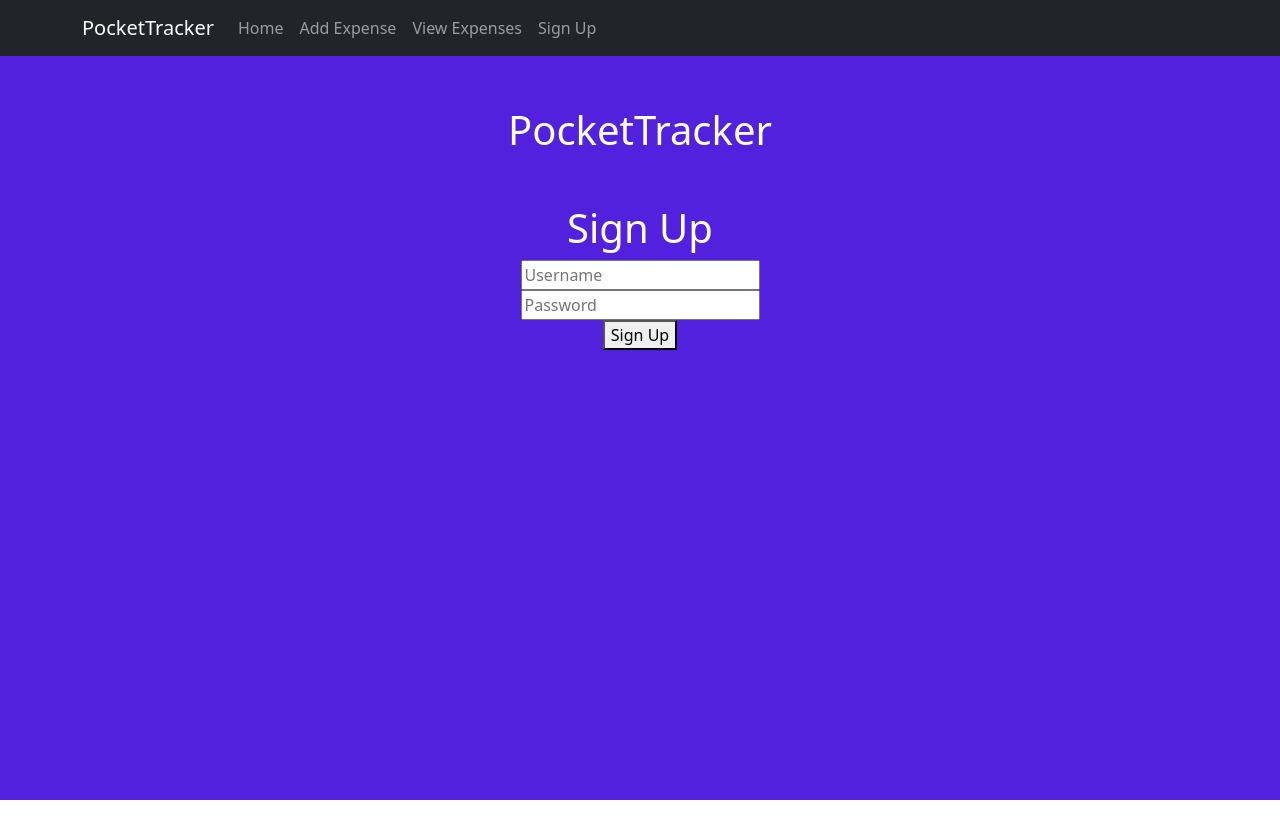
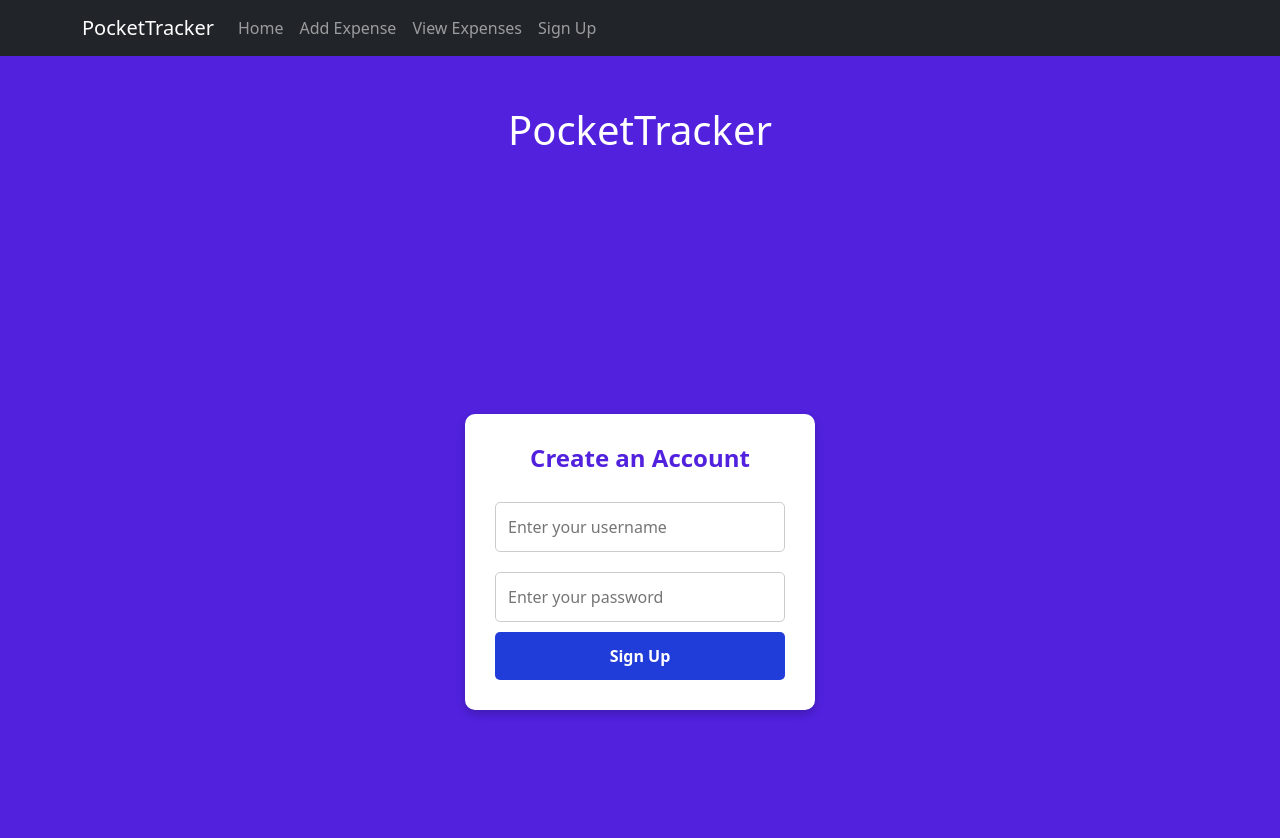
Before and after one commit to michaelangeloojeani/DRQProject2024, a React (Create React App) app in the folder pockettracker/: page /signup in a window 1280 px wide. Shown: the top 838 px of the page. Before the commit the page ends 800 px from the top, so only its background shows below. Built offline with nearby package versions, Linux system fonts and the light colour scheme.

Commit message:
edited css to make make the app look more pleasing

```diff
--- a/pockettracker/src/components/ExpenseItem.js
+++ b/pockettracker/src/components/ExpenseItem.js
@@ -17,8 +17,8 @@ const ExpenseItem = ({ expense, onDelete }) => {
   const { description, amount, category, date } = expense;
 
   return (
-    <Card style={{ marginBottom: "15px", borderRadius: "10px", boxShadow: "0px 4px 6px rgba(0, 0, 0, 0.1)" }}>
-      <Card.Header style={{ display: "flex", alignItems: "center", gap: "10px" }}>
+    <Card style={{marginBottom: "15px", borderRadius: "10px", boxShadow: "0px 4px 6px rgba(0, 0, 0, 0.1)" }}>
+      <Card.Header style={{  backgroundColor: "#663ce2", display: "flex", alignItems: "center", gap: "10px" }}>
         {categoryIcons[category] || <FaTag />} <span>{category || "No Category"}</span>
       </Card.Header>
       <Card.Body>
--- a/pockettracker/src/components/Home.js
+++ b/pockettracker/src/components/Home.js
@@ -1,19 +1,52 @@
-// Home.js
 import React from "react";
 import { Link } from "react-router-dom";
 
 function Home() {
+  const containerStyle = {
+    display: "flex",
+    flexDirection: "column",
+    height: "100vh",
+  };
+
+  const topSectionStyle = {
+    flex: "1",
+    display: "flex",
+    flexDirection: "column",
+    justifyContent: "center",
+    alignItems: "center",
+    backgroundColor: "#f5f5f5",
+    padding: "20px",
+    color: "#000",
+  };
+
+  const bottomSectionStyle = {
+    flex: "1",
+    backgroundImage: "url('/money1.jpg')",
+    backgroundSize: "cover",
+    backgroundPosition: "center",
+    backgroundRepeat: "no-repeat",
+  };
+
+  const buttonStyle = {
+    padding: "10px 20px",
+    backgroundColor: "#663ce2",
+    color: "#fff",
+    border: "none",
+    borderRadius: "5px",
+    cursor: "pointer",
+    marginTop: "10px",
+  };
+
   return (
-    <div style={{ textAlign: "center", marginTop: "50px" }}>
-      <h1>Welcome to PocketTracker</h1>
-      <p>Track your expenses and manage your finances effectively</p>
-      <p>Sign up to access your account.</p>
-      <div>
-
-        <Link to="/signup" style={{ marginLeft: "10px" }}>
-          <button>Sign Up</button>
+    <div style={containerStyle}>
+      <div style={topSectionStyle}>
+        <h1>Welcome to PocketTracker</h1>
+        <p>Track your expenses and manage your finances effectively</p>
+        <Link to="/signup">
+          <button style={buttonStyle}>Sign Up</button>
         </Link>
       </div>
+      <div style={bottomSectionStyle}></div>
     </div>
   );
 }
--- a/pockettracker/src/components/SignUp.js
+++ b/pockettracker/src/components/SignUp.js
@@ -33,27 +33,77 @@ function SignUp({ setUsername }) {
     }
   };
 
+  // Styles
+  const containerStyle = {
+    display: "flex",
+    justifyContent: "center",
+    alignItems: "center",
+    height: "100vh",
+    backgroundColor: "#5121de",
+  };
+
+  const formStyle = {
+    width: "350px",
+    backgroundColor: "#fff",
+    padding: "30px",
+    borderRadius: "10px",
+    boxShadow: "0 4px 10px rgba(0, 0, 0, 0.2)",
+    textAlign: "center",
+  };
+
+  const inputStyle = {
+    width: "100%",
+    padding: "12px",
+    margin: "10px 0",
+    border: "1px solid #ccc",
+    borderRadius: "5px",
+    fontSize: "16px",
+  };
+
+  const buttonStyle = {
+    width: "100%",
+    padding: "12px",
+    backgroundColor: "#203cd9",
+    color: "#fff",
+    border: "none",
+    borderRadius: "5px",
+    cursor: "pointer",
+    fontWeight: "bold",
+    fontSize: "16px",
+  };
+
+  const titleStyle = {
+    marginBottom: "20px",
+    fontSize: "24px",
+    fontWeight: "bold",
+    color: "#5121de",
+  };
+
   return (
-    <form onSubmit={handleSignUp} style={{ textAlign: "center", marginTop: "50px" }}>
-      <h1>Sign Up</h1>
+    <div style={containerStyle}>
+      <form onSubmit={handleSignUp} style={formStyle}>
+        <h1 style={titleStyle}>Create an Account</h1>
         <input
           type="text"
-        placeholder="Username"
+          placeholder="Enter your username"
           value={inputUsername}
           onChange={(e) => setInputUsername(e.target.value)}
+          style={inputStyle}
           required
         />
-      <br />
         <input
           type="password"
-        placeholder="Password"
+          placeholder="Enter your password"
           value={password}
           onChange={(e) => setPassword(e.target.value)}
+          style={inputStyle}
           required
         />
-      <br />
-      <button type="submit">Sign Up</button>
+        <button type="submit" style={buttonStyle}>
+          Sign Up
+        </button>
       </form>
+    </div>
   );
 }
 
```
Also changed, not shown: pockettracker/public/money1.jpg (added). Lines whose indentation alone changed are shown as unchanged.
